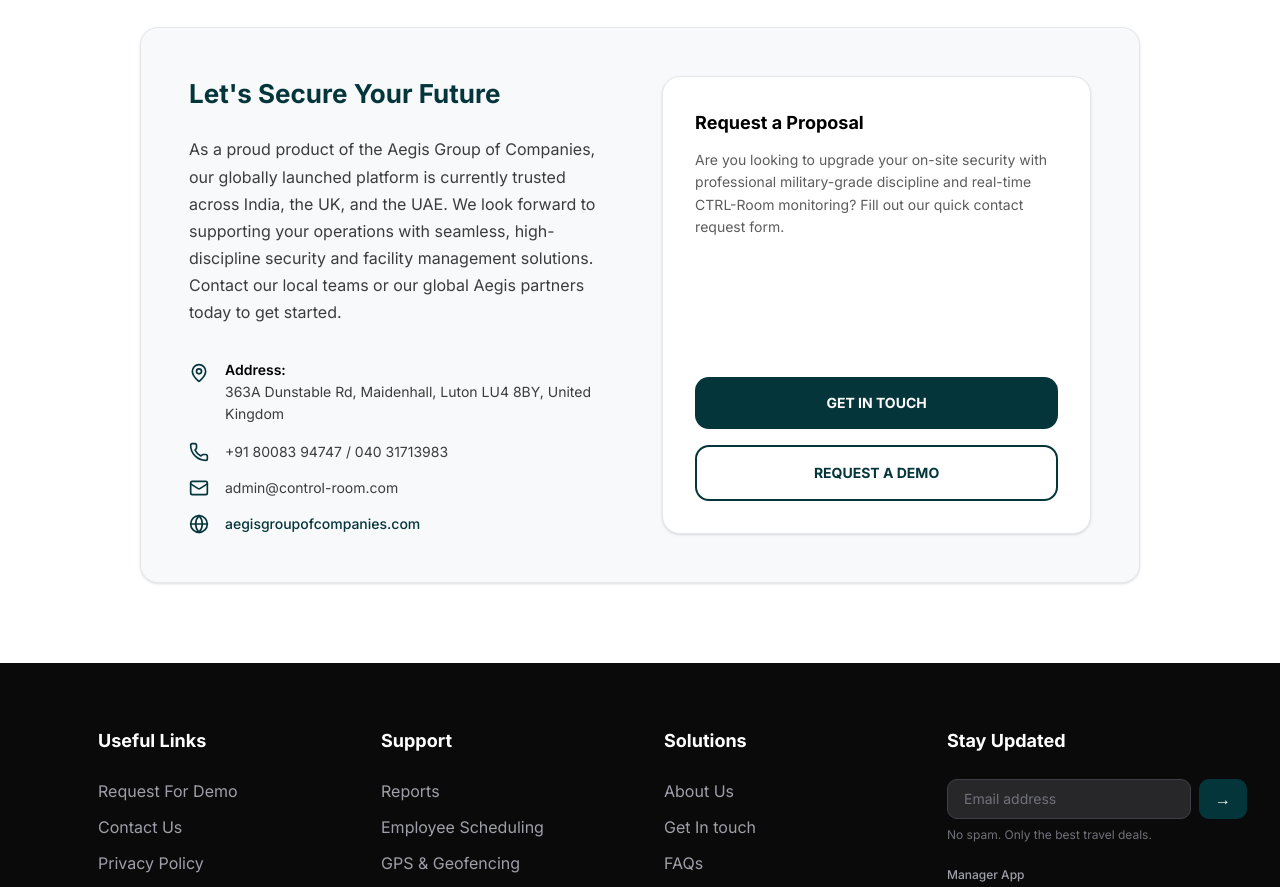
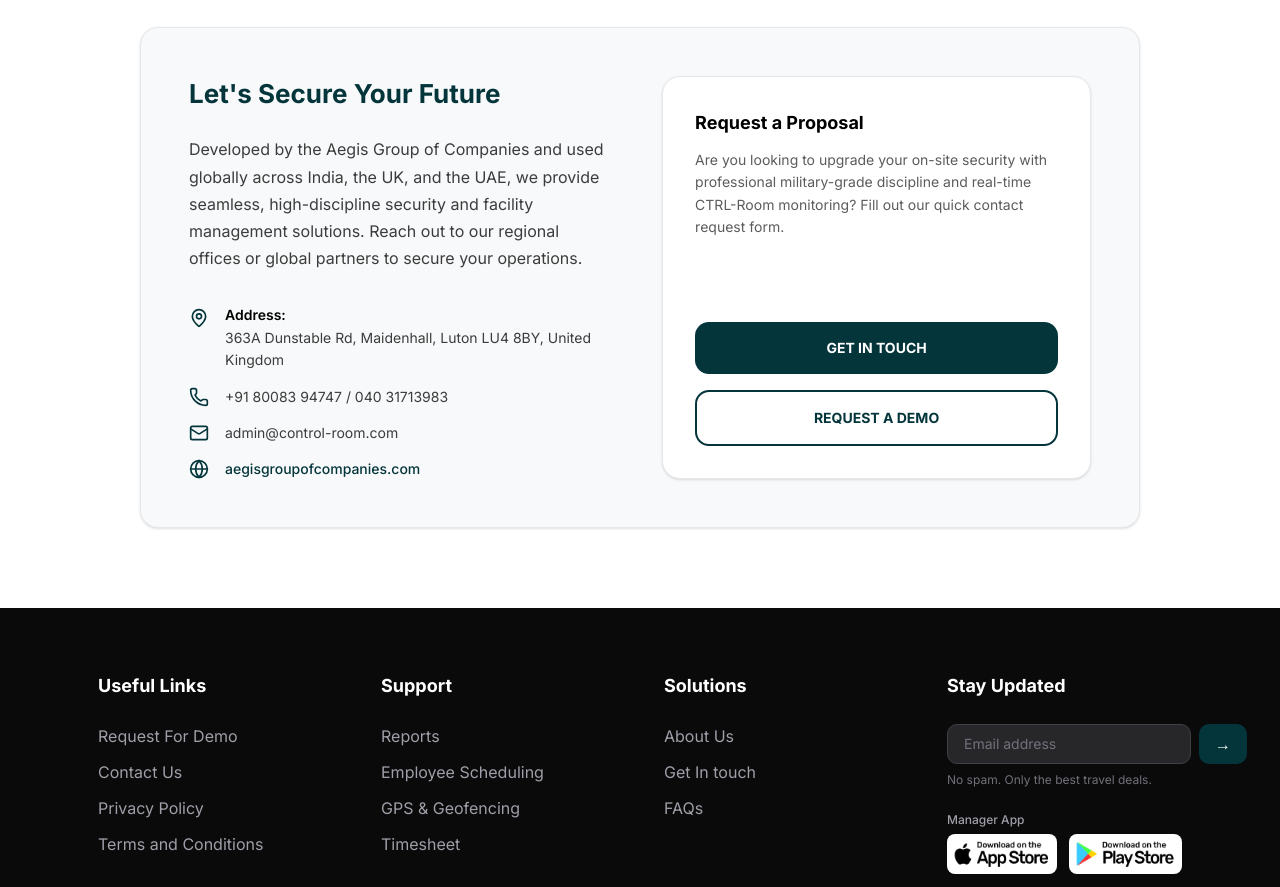
Before and after one commit to info-thathwaa/ctrl-room-web, a Next.js app: page /about in a window 1280 px wide. Shown: the part 3000-3887 px from the top of the page. Built offline with nearby package versions, Linux system fonts and the light colour scheme.

Commit message:
feat: add About page component with company overview and service details

```diff
--- a/components/about/About.tsx
+++ b/components/about/About.tsx
@@ -457,12 +457,10 @@
               Let's Secure Your Future
             </h3>
             <p className="text-base text-[#3C3C3C] leading-[1.7]">
-              As a proud product of the Aegis Group of Companies, our globally
-              launched platform is currently trusted across India, the UK, and
-              the UAE. We look forward to supporting your operations with
-              seamless, high-discipline security and facility management
-              solutions. Contact our local teams or our global Aegis partners
-              today to get started.
+              Developed by the Aegis Group of Companies and used globally across
+              India, the UK, and the UAE, we provide seamless, high-discipline
+              security and facility management solutions. Reach out to our
+              regional offices or global partners to secure your operations.
             </p>
             <div className="flex flex-col gap-4 mt-2">
               <div className="flex items-start gap-4">
```
